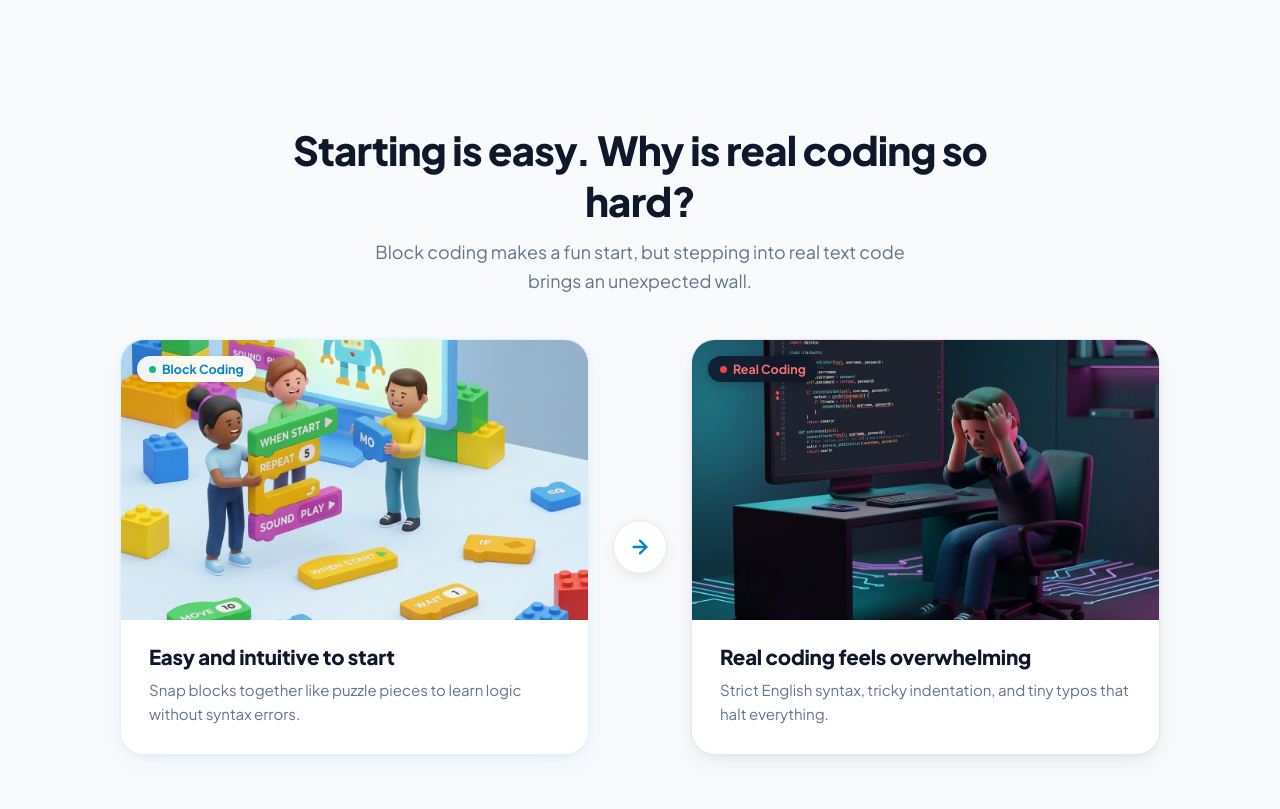
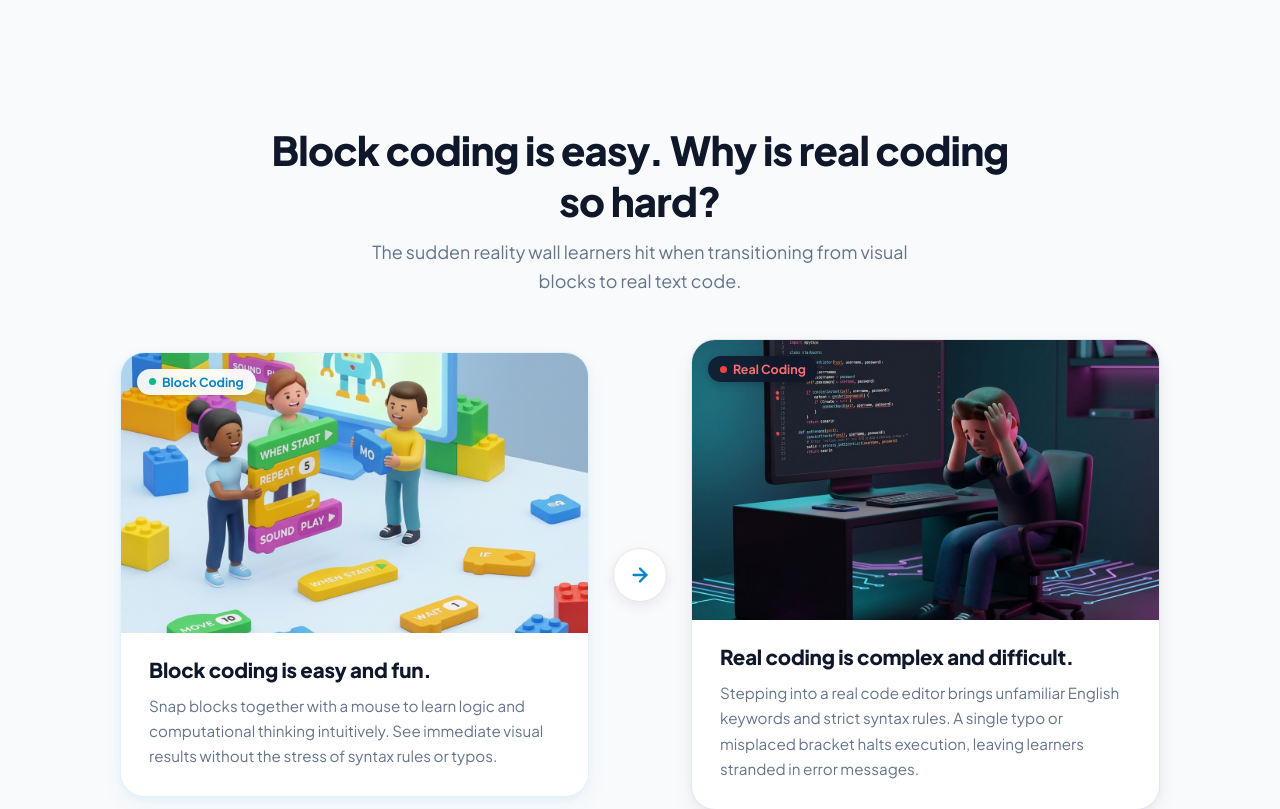
Before and after one commit to iurazilland/TypingCodeV2, a Next.js app: page / in a window 1280 px wide. Shown: the part 500-1309 px from the top of the page. Built offline with nearby package versions, Linux system fonts and the light colour scheme.

Commit message:
copy(landing): update comparison section title, card headlines, and expand descriptions as requested

```diff
--- a/src/app/page.tsx
+++ b/src/app/page.tsx
@@ -222,7 +222,7 @@ export default function HomePage() {
         <section id="why-typingcode" style={{ marginBottom: '100px' }}>
 
           {/* Section Header */}
-          <div style={{ textAlign: 'center', maxWidth: '720px', margin: '0 auto 44px' }}>
+          <div style={{ textAlign: 'center', maxWidth: '760px', margin: '0 auto 44px' }}>
             <h2 style={{
               fontSize: 'clamp(1.9rem, 3.8vw, 2.5rem)',
               fontWeight: 800,
@@ -232,19 +232,19 @@ export default function HomePage() {
               wordBreak: 'keep-all',
             }}>
               {isEn
-                ? 'Starting is easy. Why is real coding so hard?'
-                : '시작은 쉬운데, 실전은 왜 막막할까요?'}
+                ? 'Block coding is easy. Why is real coding so hard?'
+                : '블록코딩은 쉬운데, 코딩은 왜 어려울까요?'}
             </h2>
             <p style={{
               fontSize: 'clamp(1rem, 2vw, 1.12rem)',
               color: '#64748b',
               lineHeight: 1.6,
-              maxWidth: '560px',
+              maxWidth: '580px',
               margin: '0 auto',
               wordBreak: 'keep-all',
             }}>
               {isEn
-                ? 'Block coding makes a fun start, but stepping into real text code brings an unexpected wall.'
+                ? 'The sudden reality wall learners hit when transitioning from visual blocks to real text code.'
                 : '블록 맞추기에서 실제 텍스트 코드로 넘어가는 순간 마주치는 현실의 벽.'}
             </p>
           </div>
@@ -272,7 +272,7 @@ export default function HomePage() {
               <div style={{ position: 'relative', width: '100%', height: '280px', overflow: 'hidden', background: '#f0f9ff' }}>
                 <img
                   src="/images/block_coding_fun.jpg"
-                  alt="시작은 쉽고 즐겁습니다"
+                  alt="블록코딩은 쉽고 재밌습니다."
                   style={{ width: '100%', height: '100%', objectFit: 'cover', display: 'block' }}
                 />
                 <div style={{
@@ -301,22 +301,22 @@ export default function HomePage() {
                   fontSize: '1.28rem',
                   fontWeight: 800,
                   color: '#0f172a',
-                  marginBottom: '8px',
+                  marginBottom: '10px',
                   letterSpacing: '-0.01em',
                   wordBreak: 'keep-all',
                 }}>
-                  {isEn ? 'Easy and intuitive to start' : '시작은 쉽고 즐겁습니다'}
+                  {isEn ? 'Block coding is easy and fun.' : '블록코딩은 쉽고 재밌습니다.'}
                 </h3>
                 <p style={{
-                  fontSize: '0.94rem',
+                  fontSize: '0.95rem',
                   color: '#64748b',
-                  lineHeight: 1.6,
+                  lineHeight: 1.65,
                   margin: 0,
                   wordBreak: 'keep-all',
                 }}>
                   {isEn
-                    ? 'Snap blocks together like puzzle pieces to learn logic without syntax errors.'
-                    : '마우스로 블록을 조립하며 문법 오류 걱정 없이 직관적으로 원리를 배웁니다.'}
+                    ? 'Snap blocks together with a mouse to learn logic and computational thinking intuitively. See immediate visual results without the stress of syntax rules or typos.'
+                    : '마우스로 블록을 조립하며 프로그래밍의 논리와 알고리즘을 직관적으로 배웁니다. 문법 오타 걱정 없이 원하는 동작을 시각적으로 즉각 확인하며 코딩의 재미를 느낄 수 있습니다.'}
                 </p>
               </div>
             </div>
@@ -351,7 +351,7 @@ export default function HomePage() {
               <div style={{ position: 'relative', width: '100%', height: '280px', overflow: 'hidden', background: '#0e121a' }}>
                 <img
                   src="/images/real_coding_hard.jpg"
-                  alt="하지만 실전은 막막합니다"
+                  alt="실전 코딩은 복잡하고 어렵습니다."
                   style={{ width: '100%', height: '100%', objectFit: 'cover', display: 'block' }}
                 />
                 <div style={{
@@ -380,22 +380,22 @@ export default function HomePage() {
                   fontSize: '1.28rem',
                   fontWeight: 800,
                   color: '#0f172a',
-                  marginBottom: '8px',
+                  marginBottom: '10px',
                   letterSpacing: '-0.01em',
                   wordBreak: 'keep-all',
                 }}>
-                  {isEn ? 'Real coding feels overwhelming' : '하지만 실전은 막막합니다'}
+                  {isEn ? 'Real coding is complex and difficult.' : '실전 코딩은 복잡하고 어렵습니다.'}
                 </h3>
                 <p style={{
-                  fontSize: '0.94rem',
+                  fontSize: '0.95rem',
                   color: '#64748b',
-                  lineHeight: 1.6,
+                  lineHeight: 1.65,
                   margin: 0,
                   wordBreak: 'keep-all',
                 }}>
                   {isEn
-                    ? 'Strict English syntax, tricky indentation, and tiny typos that halt everything.'
-                    : '사소한 오타 하나에도 멈춰버리는 엄격한 문법과 쏟아지는 에러의 벽.'}
+                    ? 'Stepping into a real code editor brings unfamiliar English keywords and strict syntax rules. A single typo or misplaced bracket halts execution, leaving learners stranded in error messages.'
+                    : '하지만 실제 텍스트 에디터로 넘어오는 순간, 낯선 영문 키워드와 복잡한 문법 규칙에 부딪힙니다. 단 한 글자의 사소한 오타나 괄호 실수에도 실행이 멈추고 에러 메시지 앞에서 막막해집니다.'}
                 </p>
               </div>
             </div>
```
